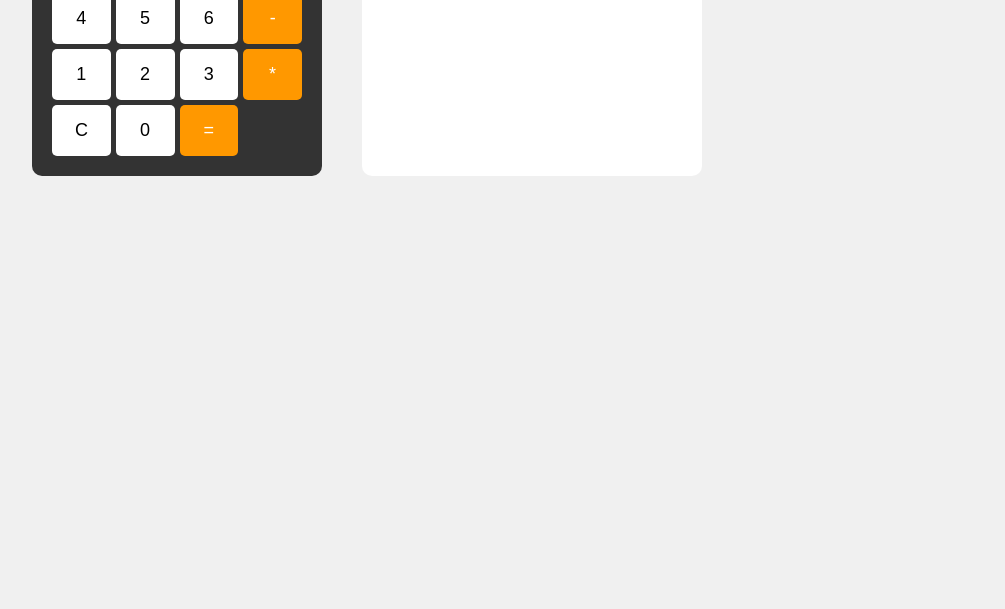
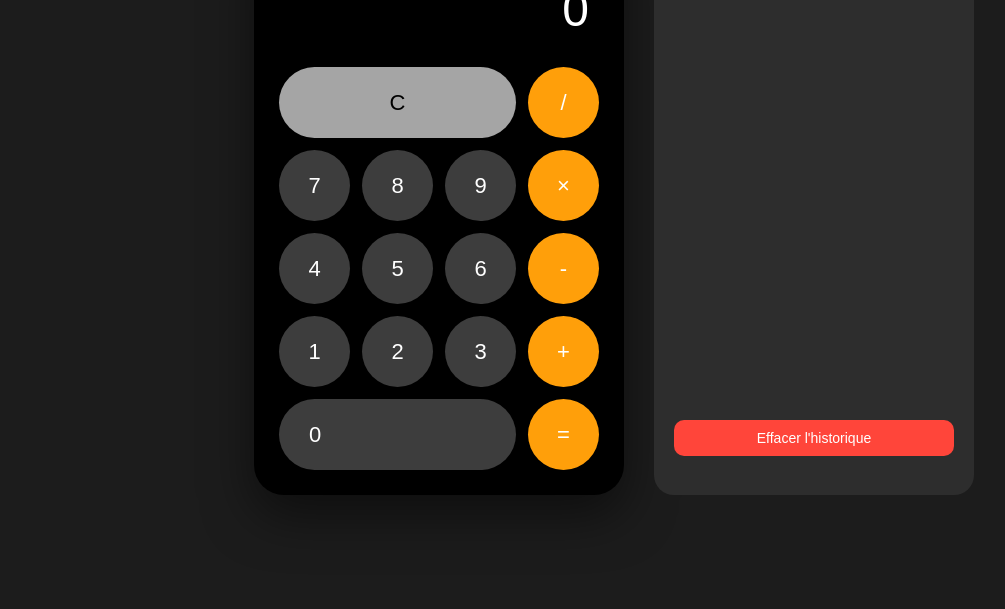
Before and after one commit to Mathis-Philippe/calculette, a website: page index.html in a window 1280 px wide. Shown: the part 191-800 px from the top of the page, without its empty margins (26-1031 px from the left). Drawn offline with Linux system fonts and the light colour scheme.

Commit message:
add test e2e and change css

```diff
--- a/app.js
+++ b/app.js
@@ -43,6 +43,7 @@ function calculer() {
     if (operationEnCours === '+') resultat = addition(a, b);
     if (operationEnCours === '-') resultat = soustraction(a, b);
     if (operationEnCours === '*') resultat = multiplication(a, b);
+    if (operationEnCours === '/') resultat = division(a, b);
 
     const texteCalcul = `${a} ${operationEnCours} ${b} = ${resultat}`;
     ajouterHistorique(texteCalcul);
--- a/index.html
+++ b/index.html
@@ -2,39 +2,47 @@
 <html lang="fr">
 <head>
     <meta charset="UTF-8">
-    <title>Ma Calculatrice</title>
+    <meta name="viewport" content="width=device-width, initial-scale=1.0">
+    <title>Ma Calculatrice Pro</title>
     <link rel="stylesheet" href="style.css">
 </head>
 <body>
-    <div class="calculatrice-container">
+    <div class="main-wrapper">
+        <div class="calculatrice-card">
+            <div class="brand">CALCULATRICE</div>
             <input type="text" id="ecran" readonly value="0">
 
             <div class="boutons">
+                <button class="btn-clear" onclick="effacerEcran()">C</button>
+                <button class="btn-op" onclick="choisirOperation('/')">/</button>
+
                 <button onclick="entrerChiffre(7)">7</button>
                 <button onclick="entrerChiffre(8)">8</button>
                 <button onclick="entrerChiffre(9)">9</button>
-            <button class="operation" onclick="choisirOperation('+')">+</button>
+                <button class="btn-op" onclick="choisirOperation('*')">×</button>
 
                 <button onclick="entrerChiffre(4)">4</button>
                 <button onclick="entrerChiffre(5)">5</button>
                 <button onclick="entrerChiffre(6)">6</button>
-            <button class="operation" onclick="choisirOperation('-')">-</button>
+                <button class="btn-op" onclick="choisirOperation('-')">-</button>
 
                 <button onclick="entrerChiffre(1)">1</button>
                 <button onclick="entrerChiffre(2)">2</button>
                 <button onclick="entrerChiffre(3)">3</button>
-            <button class="operation" onclick="choisirOperation('*')">*</button>
+                <button class="btn-op" onclick="choisirOperation('+')">+</button>
 
-            <button onclick="effacerEcran()">C</button>
-            <button onclick="entrerChiffre(0)">0</button>
-            <button class="operation" onclick="calculer()">=</button>
+                <button class="btn-zero" onclick="entrerChiffre(0)">0</button>
+                <button class="btn-egal" onclick="calculer()">=</button>
             </div>
         </div>
 
-    <div class="historique-container">
+        <div class="historique-card">
             <h3>Historique</h3>
-        <button onclick="viderHistorique()">Effacer l'historique</button>
+            <div class="historique-liste-container">
                 <ul id="liste-historique"></ul>
+            </div>
+            <button class="btn-clear-hist" onclick="viderHistorique()">Effacer l'historique</button>
+        </div>
     </div>
 
     <script src="calculatrice.js"></script>
--- a/style.css
+++ b/style.css
@@ -1,50 +1,150 @@
-body {
-    font-family: Arial, sans-serif;
-    display: flex;
-    gap: 40px;
-    padding: 50px;
-    background-color: #f0f0f0;
+:root {
+    --bg-color: #1c1c1c;
+    --card-bg: #2d2d2d;
+    --text-color: #ffffff;
+    --accent-color: #ff9f0a; /* Orange iOS */
+    --btn-bg: #3d3d3d;
+    --btn-hover: #505050;
+    --danger: #ff453a;
 }
 
-.calculatrice-container {
-    background: #333;
-    padding: 20px;
-    border-radius: 10px;
-    width: 250px;
+body {
+    font-family: 'Segoe UI', Tahoma, Geneva, Verdana, sans-serif;
+    background-color: var(--bg-color);
+    color: var(--text-color);
+    display: flex;
+    justify-content: center;
+    align-items: center;
+    min-height: 100vh;
+    margin: 0;
+}
+
+.main-wrapper {
+    display: flex;
+    gap: 30px;
+    flex-wrap: wrap;
+    justify-content: center;
+}
+
+/* Style de la Calculatrice */
+.calculatrice-card {
+    background-color: #000000;
+    padding: 25px;
+    border-radius: 30px;
+    box-shadow: 0 20px 50px rgba(0,0,0,0.5);
+    width: 320px;
+}
+
+.brand {
+    font-size: 10px;
+    color: #888;
+    letter-spacing: 2px;
+    margin-bottom: 10px;
+    text-align: center;
 }
 
 #ecran {
     width: 100%;
-    height: 40px;
-    font-size: 24px;
+    background: transparent;
+    border: none;
+    color: white;
+    font-size: 48px;
     text-align: right;
-    margin-bottom: 10px;
+    margin-bottom: 20px;
+    padding: 10px;
     box-sizing: border-box;
+    outline: none;
 }
 
 .boutons {
     display: grid;
     grid-template-columns: repeat(4, 1fr);
-    gap: 5px;
+    gap: 12px;
 }
 
 button {
-    padding: 15px;
-    font-size: 18px;
+    aspect-ratio: 1;
+    border-radius: 50%; /* Boutons ronds style mobile */
+    border: none;
+    font-size: 22px;
+    font-weight: 500;
     cursor: pointer;
-    background: #fff;
-    border: none;
-    border-radius: 5px;
-}
-
-button.operation {
-    background: #ff9800;
+    transition: background 0.2s, transform 0.1s;
+    background-color: var(--btn-bg);
     color: white;
 }
 
-.historique-container {
-    background: white;
+button:hover {
+    background-color: var(--btn-hover);
+}
+
+button:active {
+    transform: scale(0.95);
+}
+
+.btn-op {
+    background-color: var(--accent-color);
+    color: white;
+}
+
+.btn-op:hover {
+    background-color: #ffb340;
+}
+
+.btn-clear {
+    background-color: #a5a5a5;
+    color: black;
+    grid-column: span 3;
+    aspect-ratio: auto;
+    border-radius: 50px;
+}
+
+.btn-egal {
+    background-color: var(--accent-color);
+    border-radius: 50px;
+}
+
+.btn-zero {
+    grid-column: span 3;
+    aspect-ratio: auto;
+    border-radius: 50px;
+    text-align: left;
+    padding-left: 30px;
+}
+
+/* Style de l'Historique */
+.historique-card {
+    background-color: var(--card-bg);
     padding: 20px;
+    border-radius: 20px;
+    width: 280px;
+    display: flex;
+    flex-direction: column;
+}
+
+.historique-liste-container {
+    flex-grow: 1;
+    max-height: 400px;
+    overflow-y: auto;
+}
+
+ul {
+    list-style: none;
+    padding: 0;
+}
+
+li {
+    padding: 10px;
+    border-bottom: 1px solid #444;
+    font-size: 14px;
+    color: #ccc;
+}
+
+.btn-clear-hist {
+    margin-top: 15px;
+    aspect-ratio: auto;
     border-radius: 10px;
-    width: 300px;
+    font-size: 14px;
+    padding: 10px;
+    background-color: var(--danger);
 }
```
Also changed, not shown: eslint.config.mjs (added, +21 -0 lines), package.json (+11 -1 lines), tests/calculatrice.spec.js (+28 -0 lines), 1 other file. Lines whose indentation alone changed are shown as unchanged.
